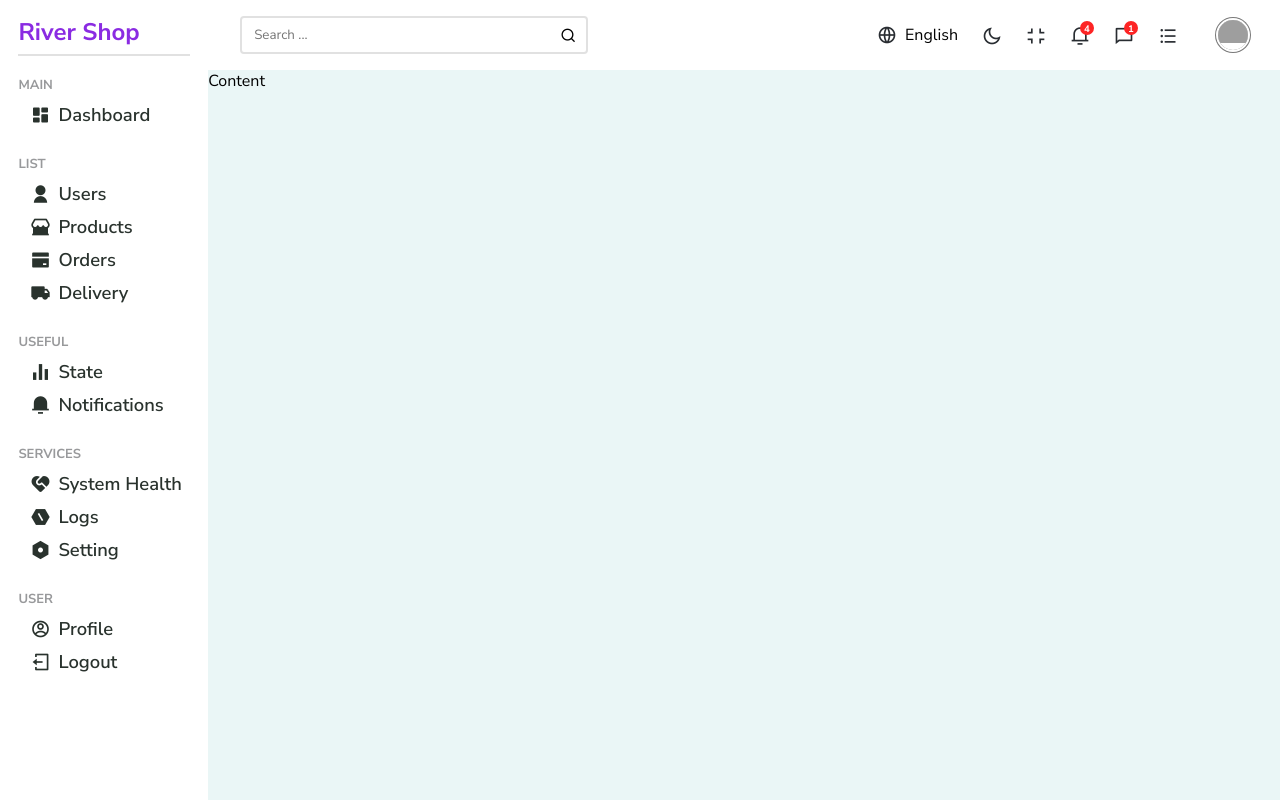
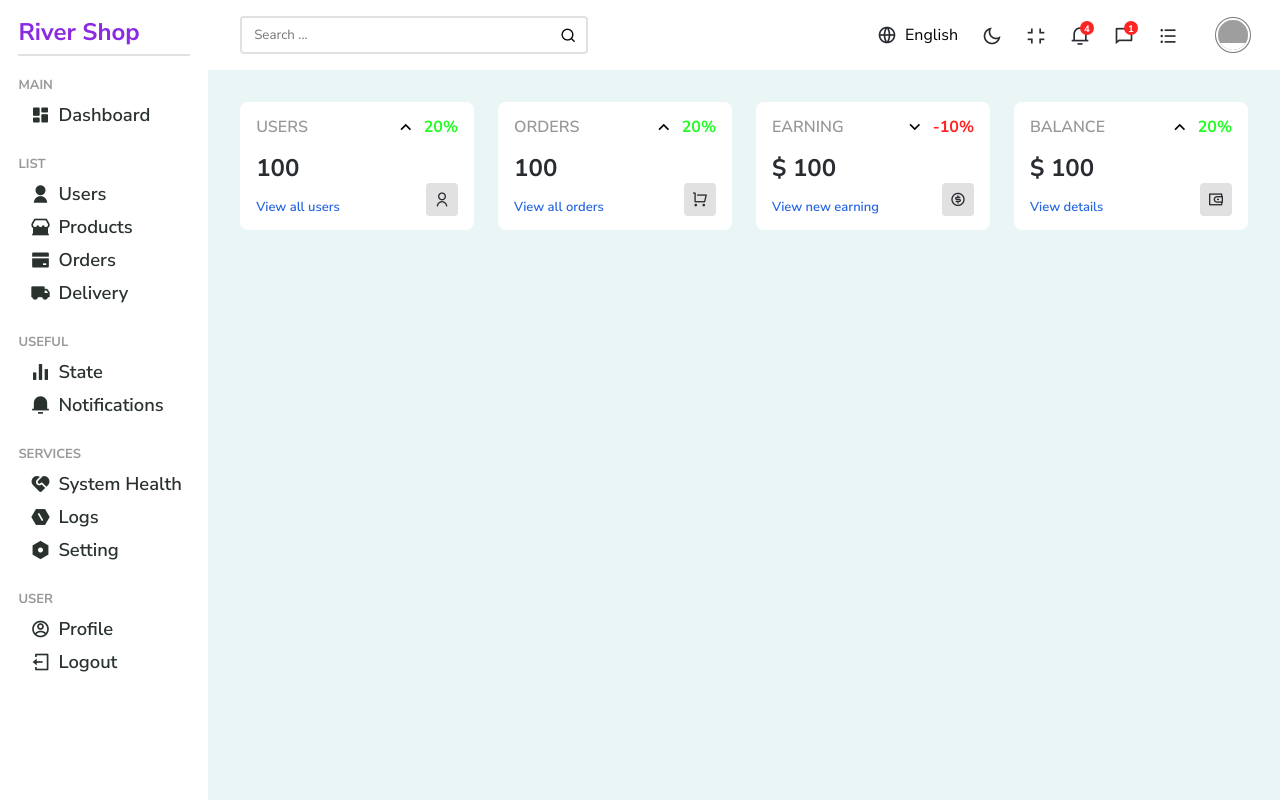
Before and after one commit to nonchain/Ecommerce-Admin-Panel, a React (Vite) app: page / in a window 1280 px wide. Built offline with nearby package versions, Linux system fonts and the light colour scheme; grey boxes are pictures that could not be loaded.

Commit message:
Add widgets to home page

```diff
--- a/src/pages/home/Home.jsx
+++ b/src/pages/home/Home.jsx
@@ -1,6 +1,7 @@
 import React from 'react';
 import Navbar from '../../components/navbar/Navbar';
 import Sidebar from '../../components/sidebar/Sidebar';
+import Widget from '../../components/widget/Widget';
 import styles from './home.module.scss';
 
 const Home = () => {
@@ -8,9 +9,17 @@ const Home = () => {
     <div className={styles.home}>
 
       <Sidebar />
-      <div className={styles.container}>
+      <div className={styles.content}>
         <Navbar />
-        Content
+
+        <div className={styles.container}>
+          <div className={styles.widgets}>
+            <Widget type={'user'} diff={20} amount={100} />
+            <Widget type={'order'} diff={20} amount={100} />
+            <Widget type={'earning'} diff={-10} amount={100} />
+            <Widget type={'balance'} diff={20} amount={100} />
+          </div>
+        </div>
       </div>
     </div>
   )
--- a/src/pages/home/home.module.scss
+++ b/src/pages/home/home.module.scss
@@ -1,8 +1,18 @@
 .home {
    display: flex;
 
-   .container {
+   .content {
       background-color: #eaf6f6;
       flex: 5;
    }
+
+   .container {
+      padding: 2rem 2rem 1.5rem;
+   }
+
+   .widgets {
+      display: grid;
+      grid-template-columns: repeat(4, 1fr);
+      gap: 1.5rem;
+   }
 }
```
